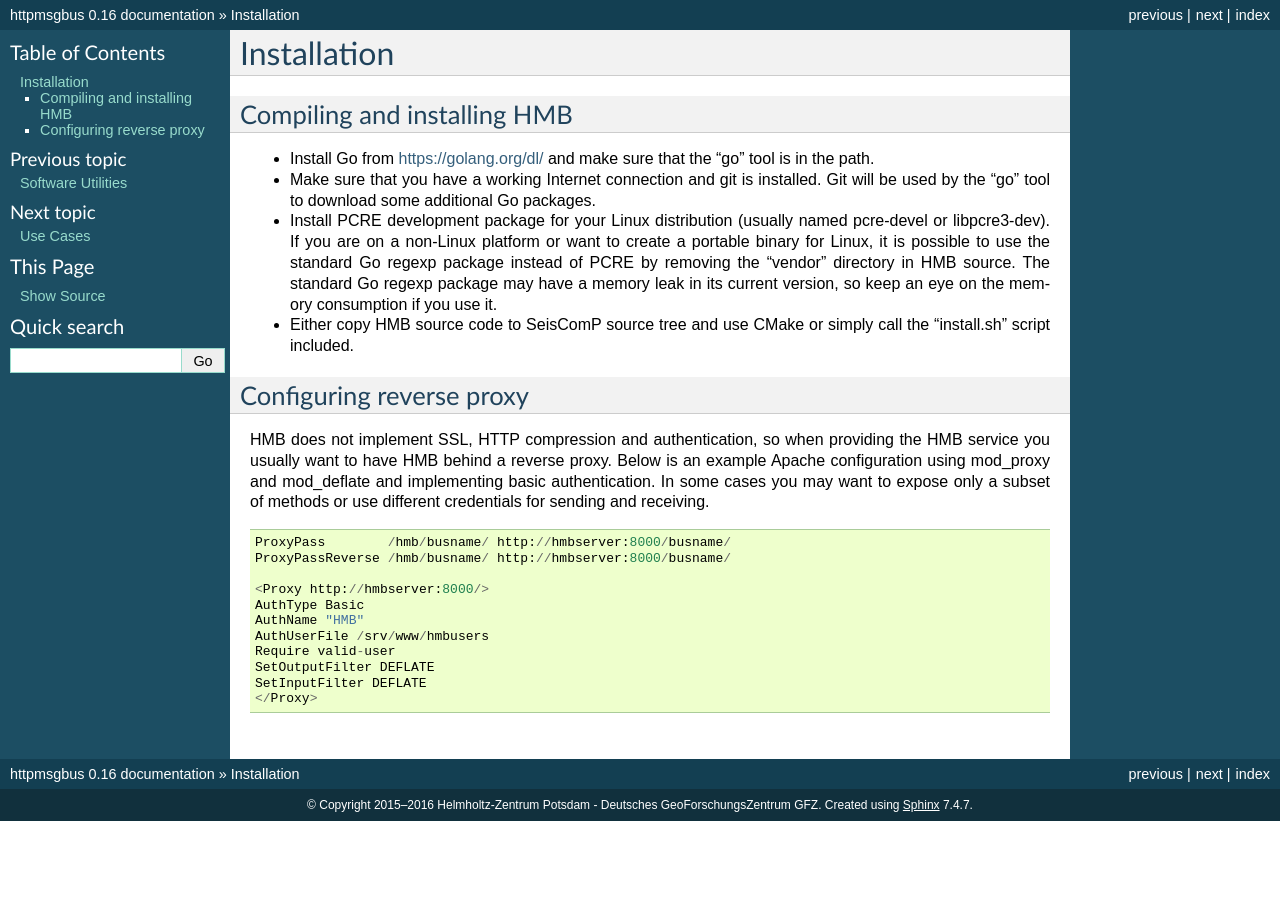
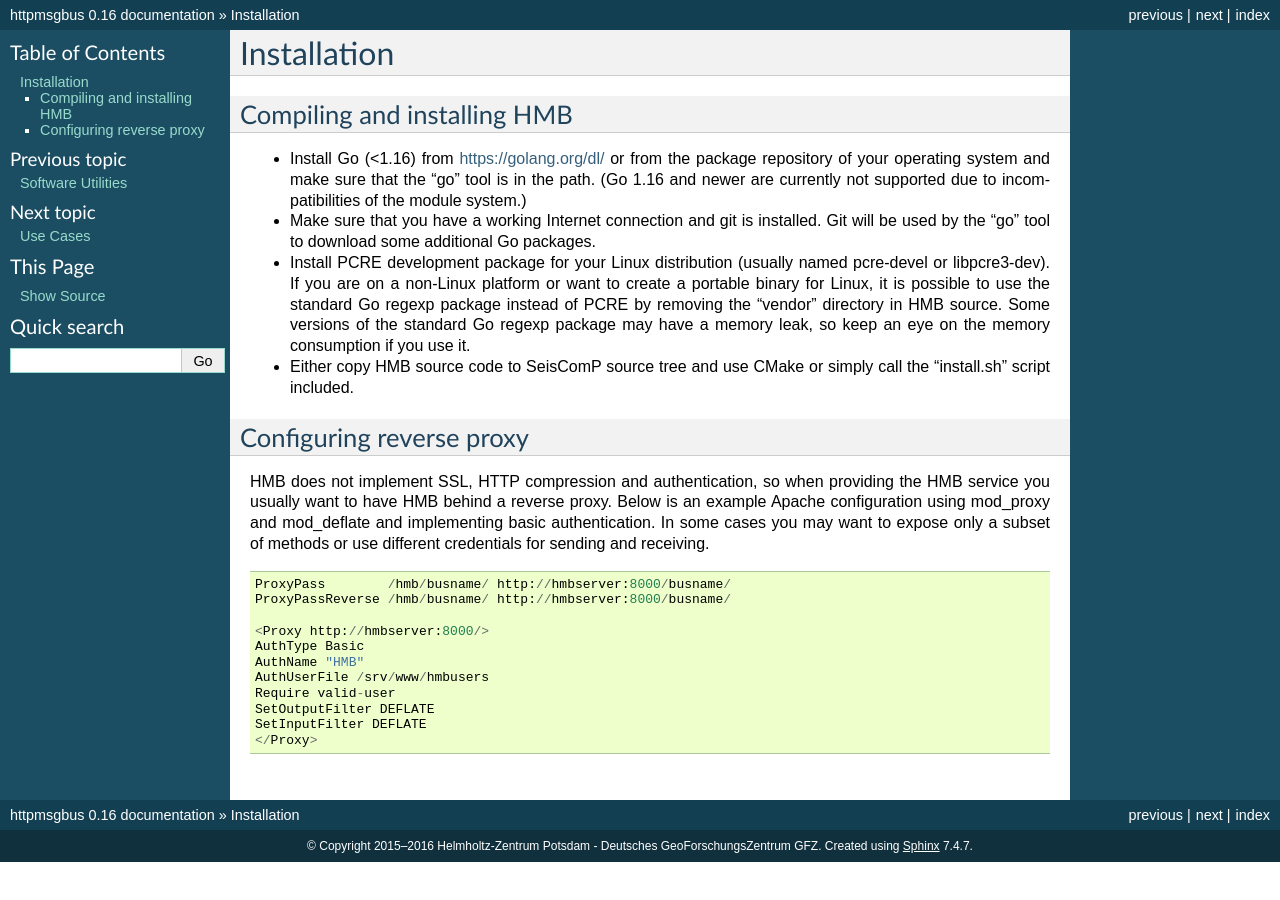
Before and after one commit to andres-h/httpmsgbus, a Sphinx documentation site: the page built from doc/installation.rst, in a window 1280 px wide. Built offline with Sphinx 7.4.7, drawn with Linux system fonts in a browser that asks for light colours.

Commit message:
fix install with newer Go versions

```diff
--- a/doc/installation.rst
+++ b/doc/installation.rst
@@ -5,11 +5,11 @@ Installation
 Compiling and installing HMB
 ============================
 
-* Install Go from https://golang.org/dl/ and make sure that the "go" tool is in the path.
+* Install Go (<1.16) from https://golang.org/dl/ or from the package repository of your operating system and make sure that the "go" tool is in the path. (Go 1.16 and newer are currently not supported due to incompatibilities of the module system.)
 
 * Make sure that you have a working Internet connection and git is installed. Git will be used by the "go" tool to download some additional Go packages.
 
-* Install PCRE development package for your Linux distribution (usually named pcre-devel or libpcre3-dev). If you are on a non-Linux platform or want to create a portable binary for Linux, it is possible to use the standard Go regexp package instead of PCRE by removing the "vendor" directory in HMB source. The standard Go regexp package may have a memory leak in its current version, so keep an eye on the memory consumption if you use it.
+* Install PCRE development package for your Linux distribution (usually named pcre-devel or libpcre3-dev). If you are on a non-Linux platform or want to create a portable binary for Linux, it is possible to use the standard Go regexp package instead of PCRE by removing the "vendor" directory in HMB source. Some versions of the standard Go regexp package may have a memory leak, so keep an eye on the memory consumption if you use it.
 
 * Either copy HMB source code to SeisComP source tree and use CMake or simply call the "install.sh" script included.
 
```
Also changed, not shown: 2 other files.
